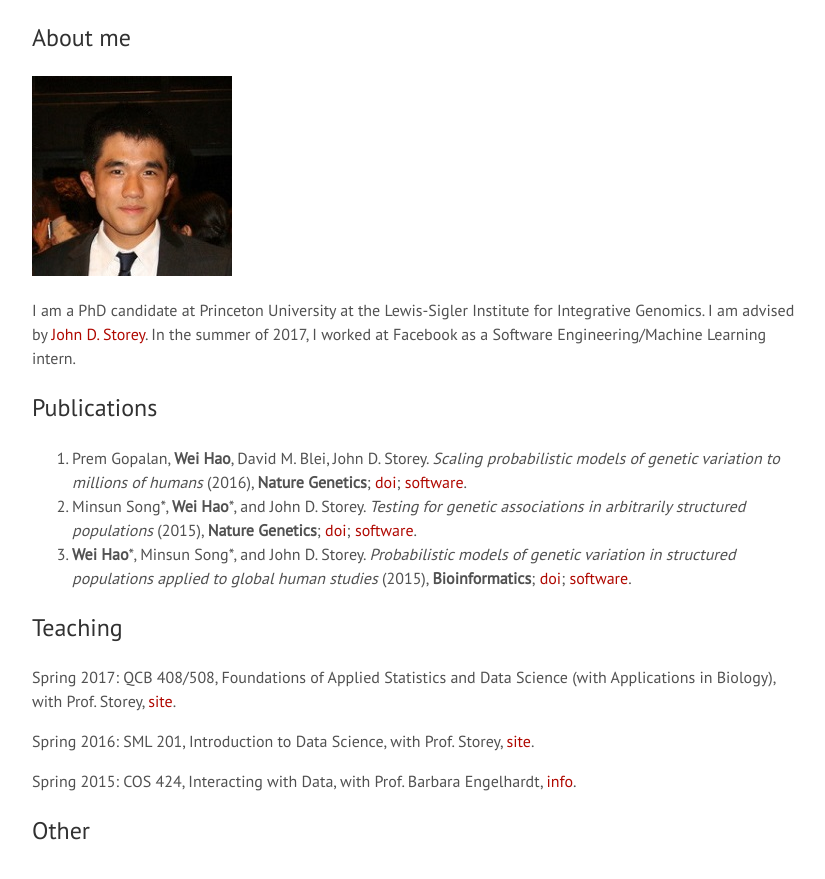
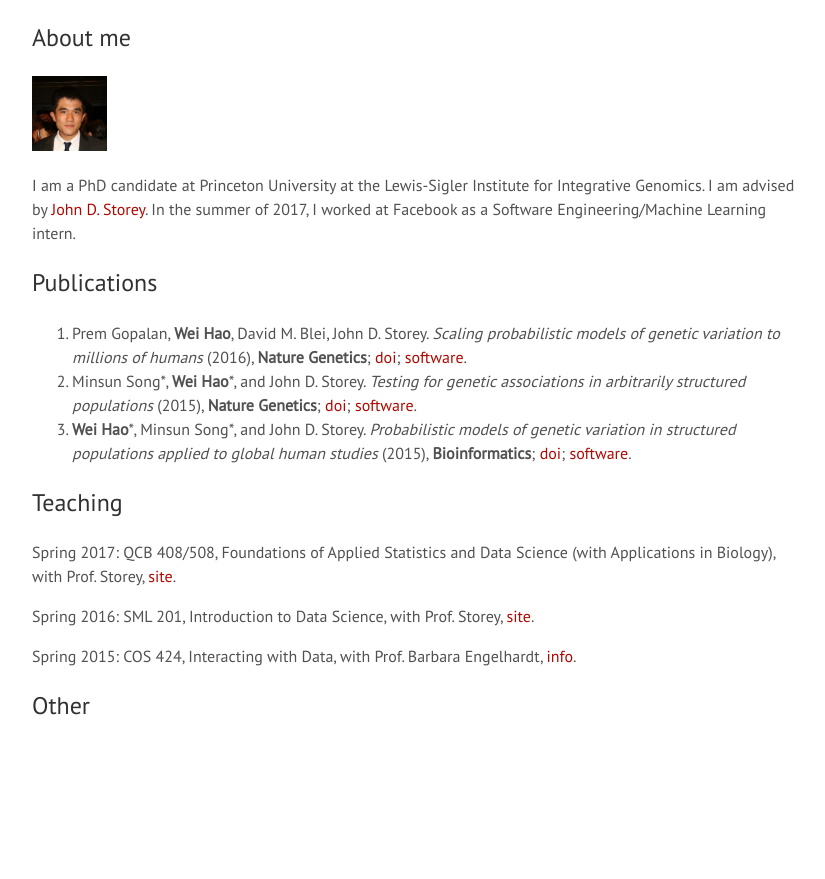
Before and after one commit to whao89/whao89.github.io, a Jekyll site: the page built from index.md, in a window 1280 px wide. Shown: the top 879 px of the page, without its empty margins (224-1049 px from the left). Built offline with Jekyll 4.4.1, drawn with Linux system fonts in a browser that asks for light colours; our own code applies the rules of GitHub Pages for plain Markdown files.

Commit message:
Update index.md

```diff
--- a/index.md
+++ b/index.md
@@ -4,7 +4,7 @@ layout: default
 
 ## About me
 
-![me](wei.jpg){:class="img-responsive"}
+![me](wei.jpg){:class="img-responsive"}{:height="75px" width="75px"}
 
 I am a PhD candidate at Princeton University at the Lewis-Sigler Institute for Integrative Genomics. I am advised by [John D. Storey](http://genomine.org). In the summer of 2017, I worked at Facebook as a Software Engineering/Machine Learning intern.
 
```
